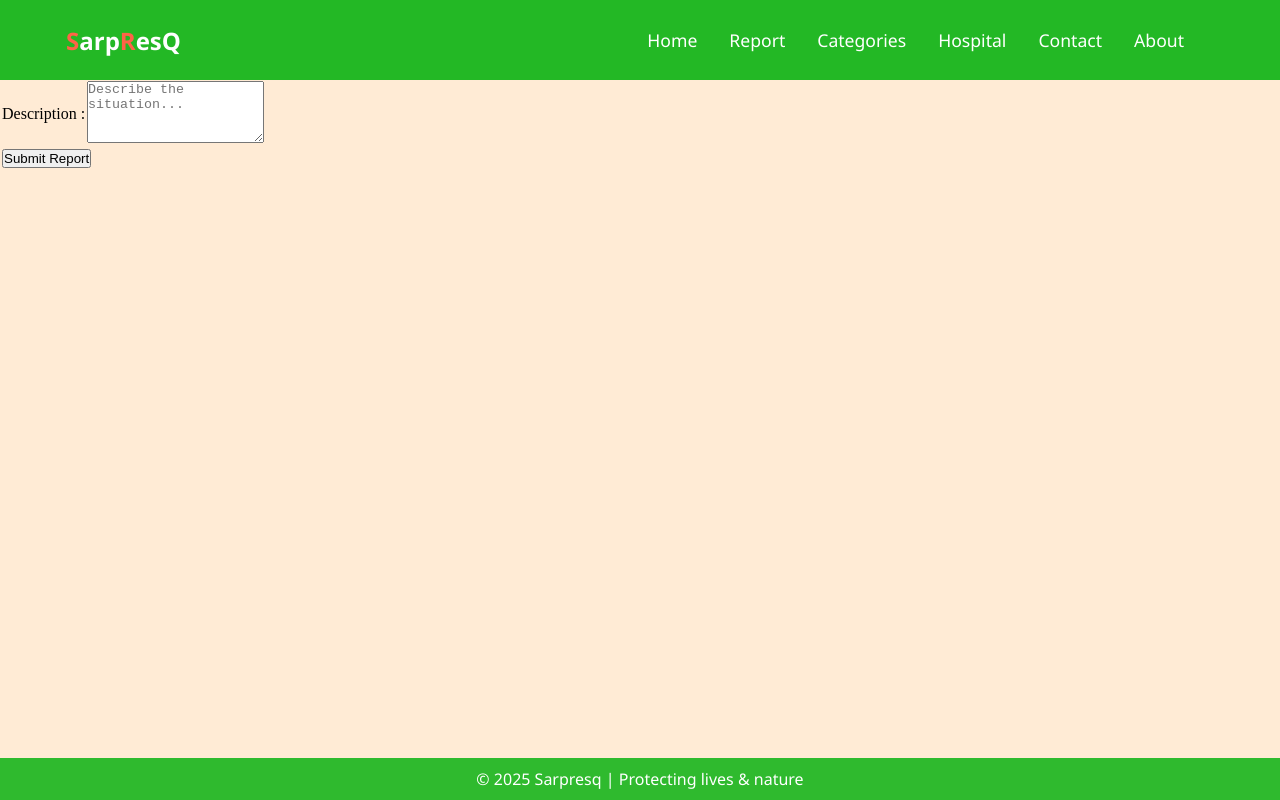
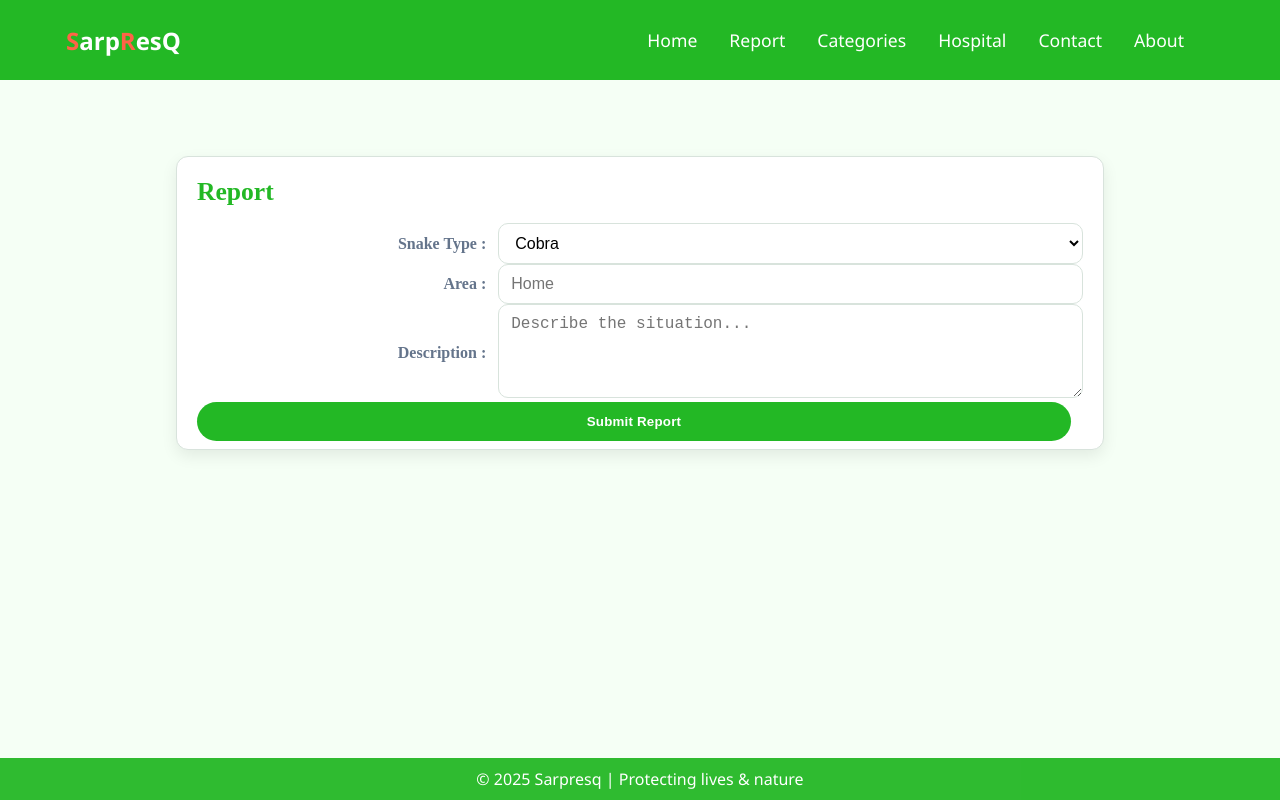
Before and after one commit to ashensilva12/SarpResQ, a React (Vite) app: page /Report in a window 1280 px wide. Built offline with nearby package versions, Linux system fonts and the light colour scheme.

Commit message:
Update Report.jsx

```diff
--- a/src/component/pages/Report.jsx
+++ b/src/component/pages/Report.jsx
@@ -5,13 +5,13 @@ import './Report.css'
 
 function Report() {
     return (
-      <div className="report-page">
+      <div className="report_page">
           <Navbar />
-          <div className="report-container">
-            <div className="report-card">
-              <h1 className="report-title">Report</h1>
+          <div className="report_main">
+            <div className="report_card">
+              <h1 className="report_title">Report</h1>
               <form>
-              <table className="report-table">
+              <table className="report_table">
                 <tr>
                   <td>Snake Type :</td>
                   <td>
@@ -40,7 +40,7 @@ function Report() {
                 </tr>
                 <tr>
                   <td colSpan="2">
-                    <button type="submit" className="report-submit">Submit Report</button>
+                    <button type="submit" className="report_submit">Submit Report</button>
                   </td>
                 </tr>
               </table>
```
